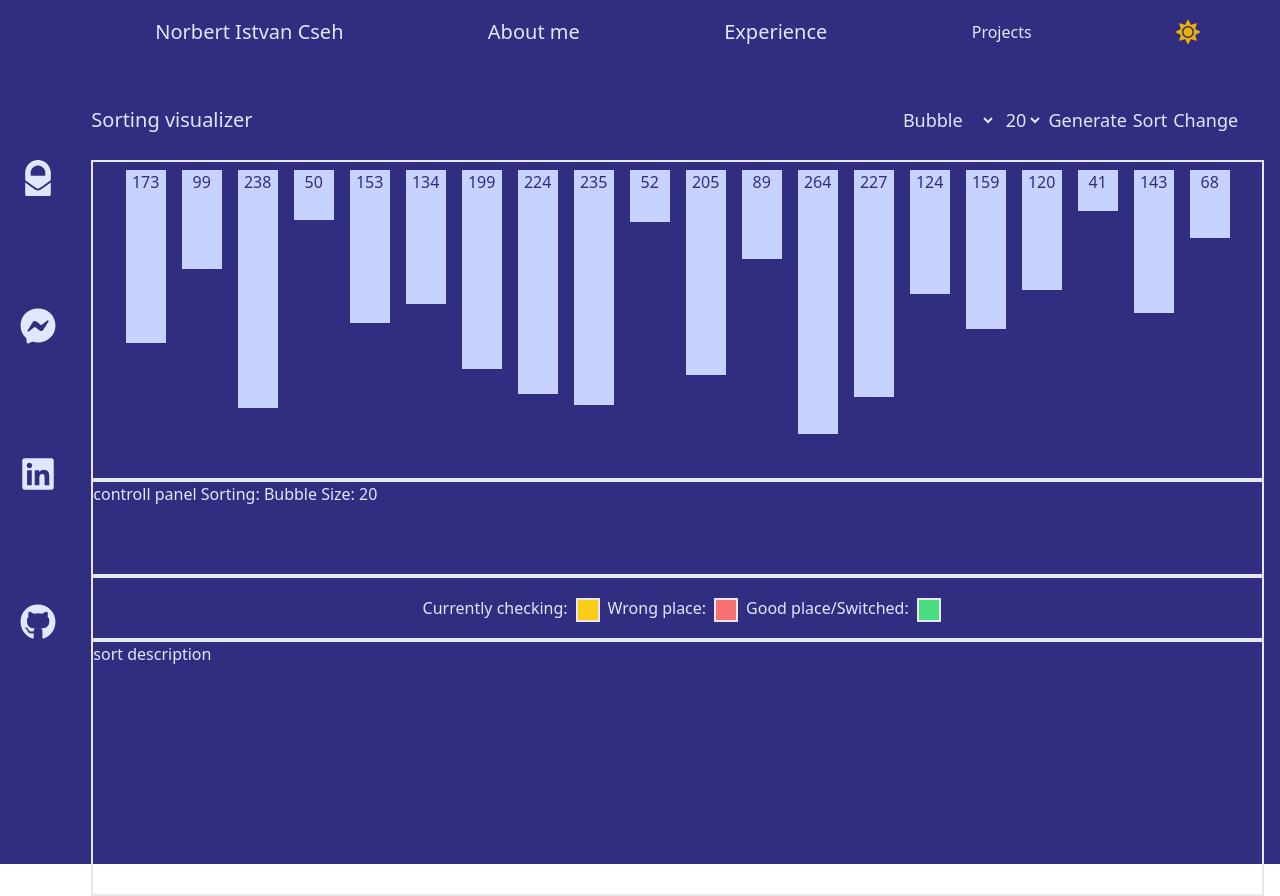
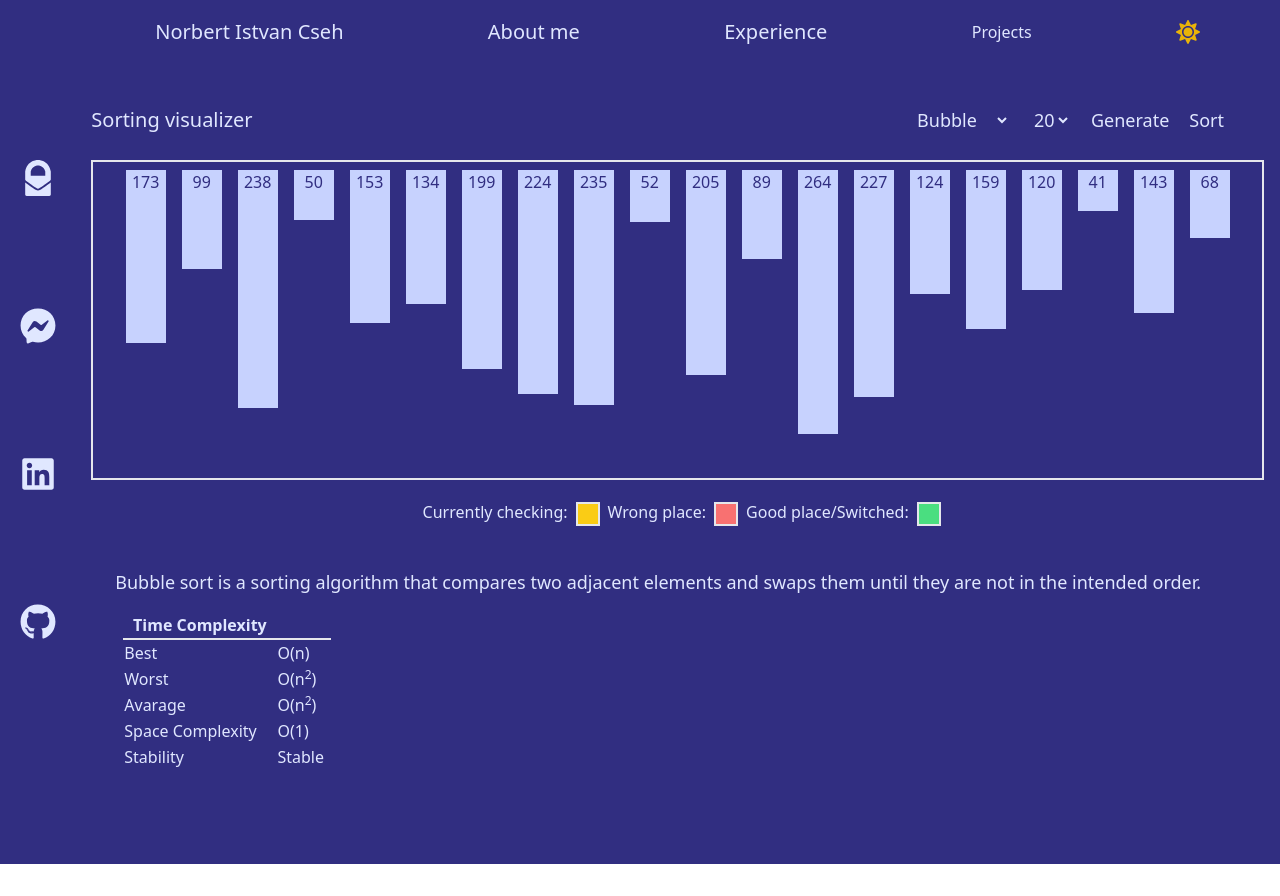
Before and after one commit to NorbertCseh/ncseh, a Next.js app: page /projects/sorting in a window 1280 px wide. After the commit the page ends 864 px from the top, so only its background shows below. Built offline with nearby package versions, Linux system fonts and the light colour scheme.

Commit message:
Sorting about section:

```diff
--- a/src/pages/projects/sorting.tsx
+++ b/src/pages/projects/sorting.tsx
@@ -77,7 +77,6 @@ const Sorting = () => {
 
           <button onClick={generateNumbers}>Generate</button>
           <button onClick={doSorting}>Sort</button>
-          <button>Change</button>
         </div>
       </div>
       <div>
@@ -98,10 +97,7 @@ const Sorting = () => {
             );
           })}
         </div>
-        <div className="border-2 w-full h-24">
-          controll panel Sorting: {sort} Size: {size}
-        </div>
-        <div className="w-full h-16 border-2 text-center flex justify-center items-center">
+        <div className="w-full h-16 text-center flex justify-center items-center">
           <span className="pl-2">Currently checking:</span>
           <div className={inProgressColor + " border-2 h-6 w-6 mt-1 ml-2"} />
 
@@ -111,7 +107,47 @@ const Sorting = () => {
           <span className="pl-2">Good place/Switched:</span>
           <div className={goodColor + " border-2 h-6 w-6 mt-1 ml-2"} />
         </div>
-        <div className="w-full h-64 border-2">sort description</div>
+        <div className="w-full h-64 flex-col p-4">
+          <div className="text-lg m-2">
+            Bubble sort is a sorting algorithm that compares two adjacent
+            elements and swaps them until they are not in the intended order.
+          </div>
+          <div className="m-2 p-2 w-full">
+            <table className="table-auto w-52">
+              <thead className="border-b-2">
+                <tr>
+                  <th>Time Complexity</th>
+                </tr>
+              </thead>
+              <tbody>
+                <tr>
+                  <td>Best</td>
+                  <td>O(n)</td>
+                </tr>
+                <tr>
+                  <td>Worst</td>
+                  <td>
+                    O(n<sup>2</sup>)
+                  </td>
+                </tr>
+                <tr>
+                  <td>Avarage</td>
+                  <td>
+                    O(n<sup>2</sup>)
+                  </td>
+                </tr>
+                <tr>
+                  <td>Space Complexity</td>
+                  <td>O(1)</td>
+                </tr>
+                <tr>
+                  <td>Stability</td>
+                  <td>Stable</td>
+                </tr>
+              </tbody>
+            </table>
+          </div>
+        </div>
       </div>
     </section>
   );
```
